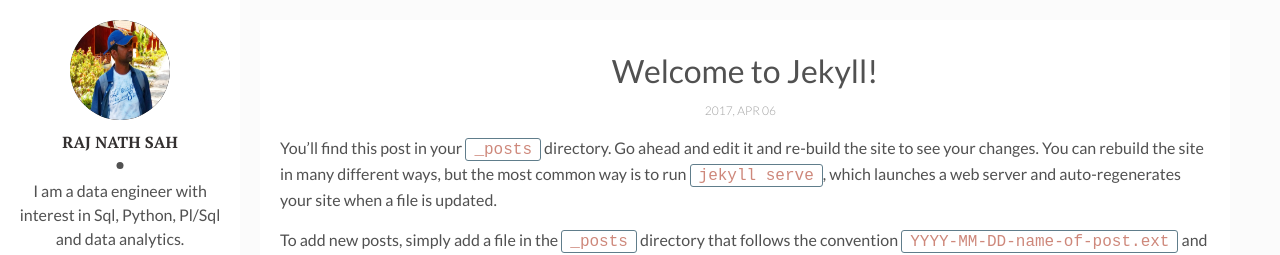
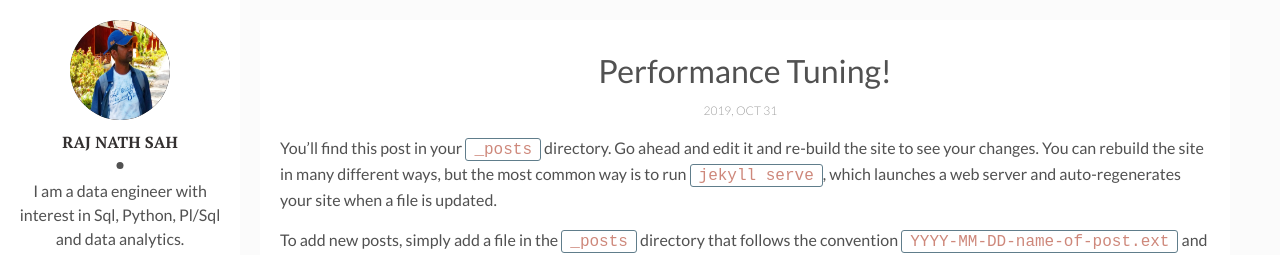
Before and after one commit to rajnathsah/rajnathsah.github.io, a Jekyll site: the page built from _posts/2017-04-06-welcome-to-jekyll.markdown, in a window 1280 px wide. Shown: the top 255 px of the page. Built offline with Jekyll 4.4.1, drawn with Linux system fonts in a browser that asks for light colours; comment, search, counter and statistics services are not loaded; some of the changed lines change nothing that is shown.

Commit message:
Update 2017-04-06-welcome-to-jekyll.markdown

```diff
--- a/_posts/2017-04-06-welcome-to-jekyll.markdown
+++ b/_posts/2017-04-06-welcome-to-jekyll.markdown
@@ -1,8 +1,8 @@
 ---
 layout: post
-title: "Welcome to Jekyll!"
-date: 2017-04-06 13:32:20 +0300
-description: You’ll find this post in your `_posts` directory. Go ahead and edit it and re-build the site to see your changes. # Add post description (optional)
+title: "Performance Tuning!"
+date: 2019-10-31 00:00:00 +0000
+description: Performance tuning concepts with approach to performance in Oracle Database. # Add post description (optional)
 img:  # Add image post (optional)
 ---
 You’ll find this post in your `_posts` directory. Go ahead and edit it and re-build the site to see your changes. You can rebuild the site in many different ways, but the most common way is to run `jekyll serve`, which launches a web server and auto-regenerates your site when a file is updated.
```
